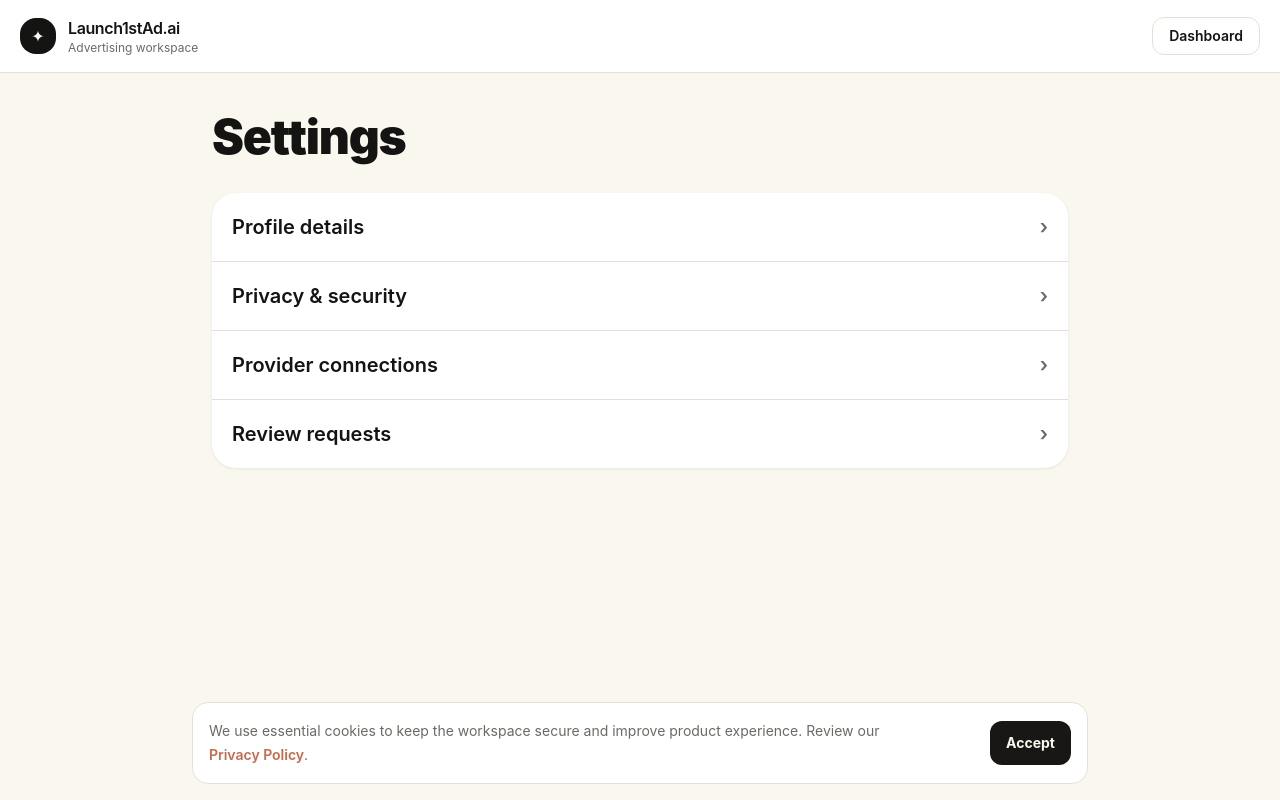
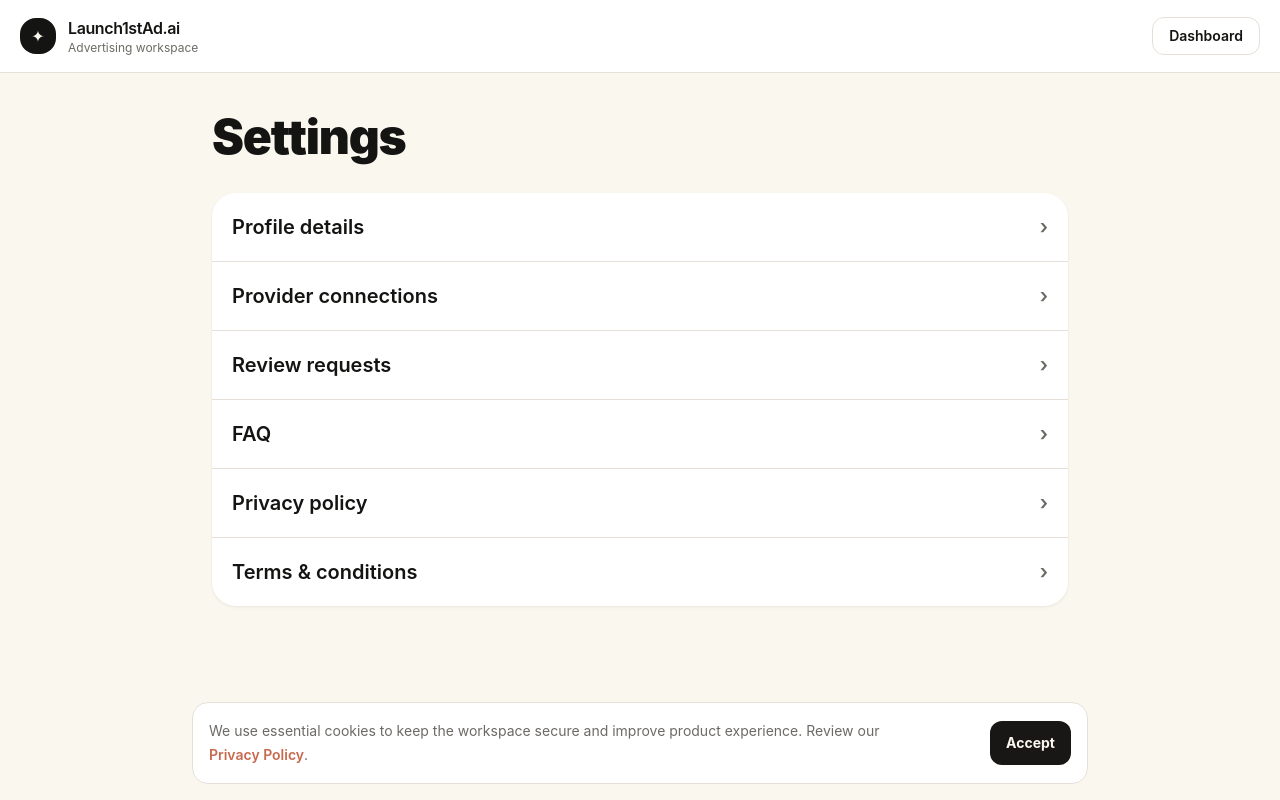
Before and after one commit to lkmeeena882437-dotcom/Launch1stAd.ai, a Next.js app: page /settings in a window 1280 px wide. Built offline with nearby package versions, Linux system fonts and the light colour scheme.

Commit message:
Add FAQ and legal links to settings

```diff
--- a/app/settings/page.tsx
+++ b/app/settings/page.tsx
@@ -3,9 +3,11 @@ import { Brand } from "@/components/Brand";
 
 const rows = [
   ["Profile details", "/account"],
-  ["Privacy & security", "/privacy"],
   ["Provider connections", "/connections"],
-  ["Review requests", "/launch-requests"]
+  ["Review requests", "/launch-requests"],
+  ["FAQ", "/faq"],
+  ["Privacy policy", "/privacy"],
+  ["Terms & conditions", "/terms"]
 ];
 
 export default function SettingsPage() {
```
